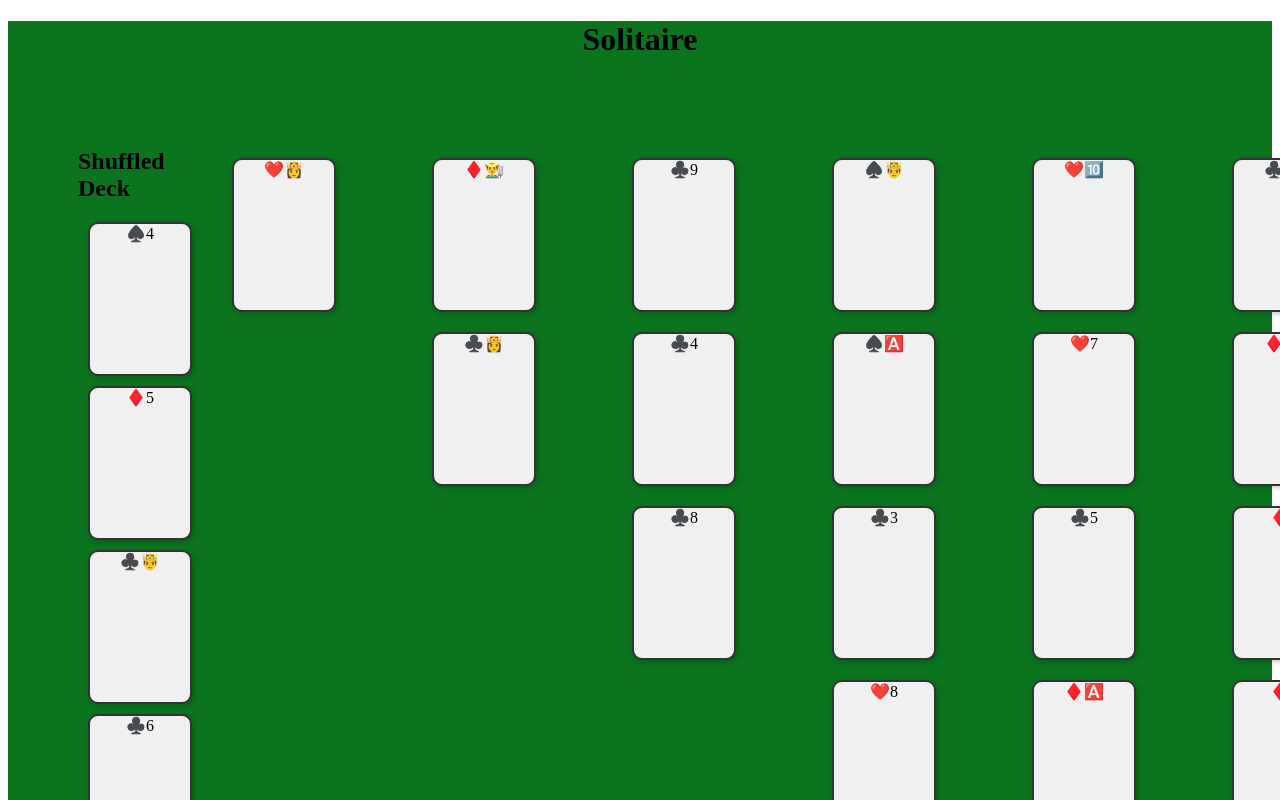
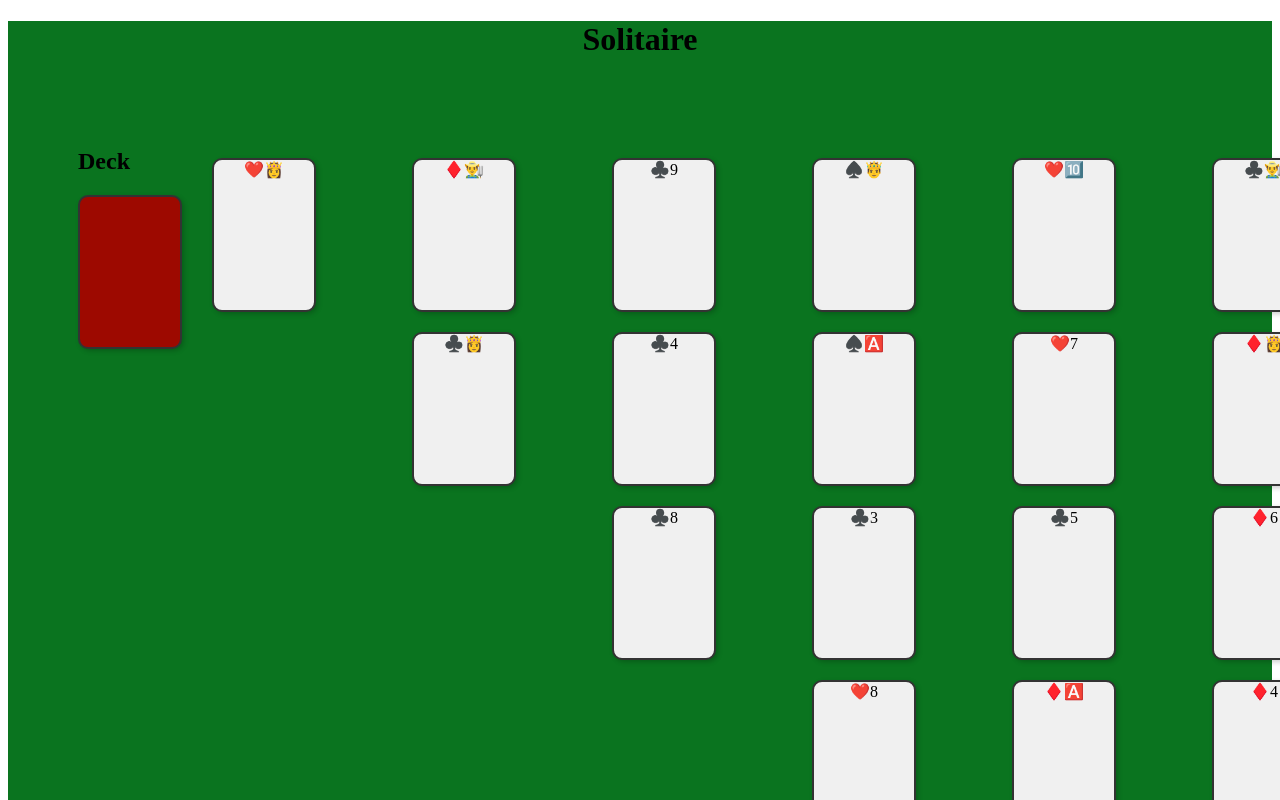
Before and after one commit to Henning456/solitaire, a React (Vite) app: page / in a window 1280 px wide. Both pictures are taken after a click on the button "Play". Shown: the top 800 px of the page. Built offline with nearby package versions, Linux system fonts and the light colour scheme.

Commit message:
reveal cards from covert deck

```diff
--- a/src/App.jsx
+++ b/src/App.jsx
@@ -7,6 +7,7 @@ function App() {
   const [deck, setDeck] = useState([]);
   const [columns, setColumns] = useState([]);
   const [gameStarted, setGameStarted] = useState(false);
+  const [revealedDeck, setRevealedDeck] = useState([]);
 
   // to the new variable newDeck gets assigned the shuffled deck from 'getShuffledDeck' --> easier to read, inspect, debug
   const handlePlayButton = () => {
@@ -26,10 +27,17 @@ function App() {
       index += i;
     }
 
-    // Remove the cards that were dealt to the columns from 'newDeck'
-    newDeck = newDeck.slice(index);
-    setDeck(newDeck); // Update the deck state with remaining cards
-    setColumns(newColumns); // Set the columns with the dealt cards
+    newDeck = newDeck.slice(index); // Remove the cards that were dealt to the columns from 'newDeck'
+    setDeck(newDeck); // Update the 'deck' state with remaining cards
+    setColumns(newColumns); // Update the 'columns' state with the dealt cards
+  };
+
+  const handleRevealCard = () => {
+    if (deck.length > 0) {
+      const [firstCard, ...restOfDeck] = deck;
+      setRevealedDeck([...revealedDeck, firstCard]); // Add the revealed card to the revealedDeck array
+      setDeck(restOfDeck); // Update the deck to remove the revealed card
+    }
   };
 
   return (
@@ -41,16 +49,18 @@ function App() {
       ) : (
         <div className="game-area">
           <div className="deck-section">
-            <h2>Shuffled Deck</h2>
-            {/* 'map' iterates over each card in the deck array and transforms in into JSX elements for rendering */}
-            {/* parameter 'card': the current element in the deck array */}
-            {/* key={card.id}: idenifier for each element */}
-            {deck.map((card) => (
-              <Card key={card.id} emoji={card.emoji}></Card>
+            <h2>Deck</h2>
+            <div className="card-back" onClick={handleRevealCard}></div>
+          </div>
+
+          <div className="revealed-section">
+            {revealedDeck.map((card, index) => (
+              <Card key={index} emoji={card.emoji}></Card>
             ))}
           </div>
+
           <div className="columns-section">
-            {/* column: the current column | columnIndex: individual column index  */}
+            {/* column: the current column | columnIndex: current individual column index  */}
             {/* for each column, a div element is created */}
             {/* column.map((card): iterate over the individual cards in the column */}
             {columns.map((column, columnIndex) => (
--- a/src/components/Card.css
+++ b/src/components/Card.css
@@ -12,3 +12,22 @@
   margin: 10px;
   text-align: center;
 }
+
+.card-back {
+  width: 100px;
+  height: 150px;
+  border: 2px solid #333;
+  border-radius: 10px;
+  background-color: #9d0900; /* Dark blue background for the card back */
+  box-shadow: 2px 2px 5px rgba(0, 0, 0, 0.2);
+  /* display: flex;
+  justify-content: center;
+  align-items: center;
+  color: white;
+  font-size: 24px; */
+  cursor: pointer;
+}
+
+.revealed-card {
+  margin-top: 10px; /* Space between the card back and the revealed card */
+}
```
